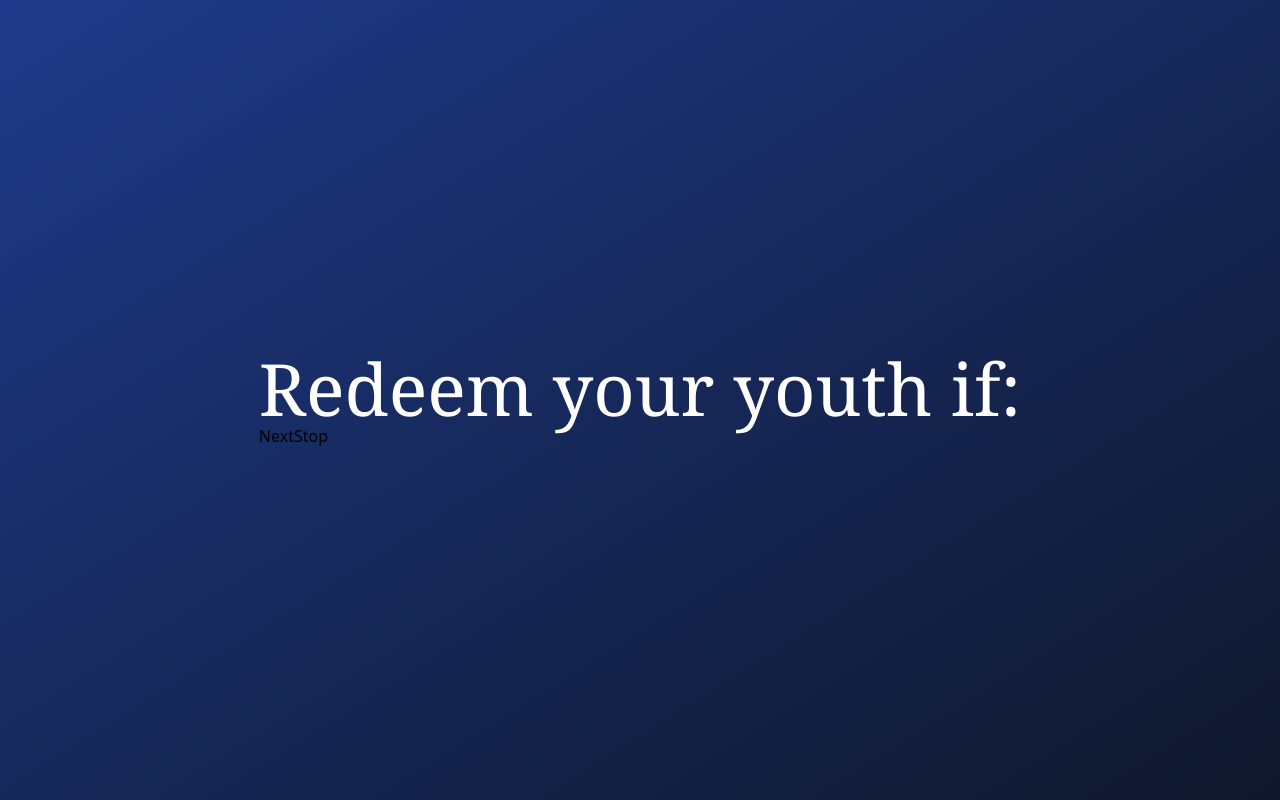
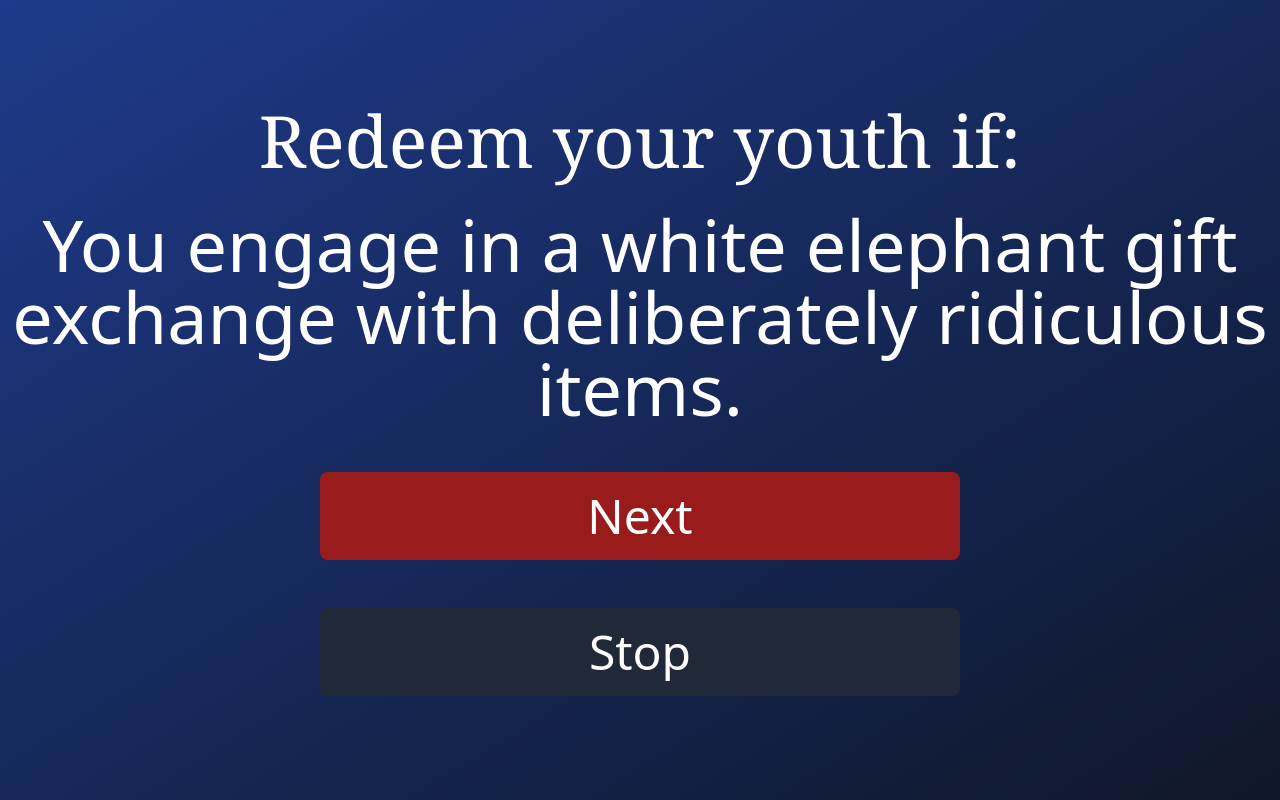
Before and after one commit to HendrikCrause/you-re-getting-old, a Vue app: page /game/redeem in a window 1280 px wide. Built offline with nearby package versions, Linux system fonts and the light colour scheme.

Commit message:
Style most main game screeens. Fix question random choice. Add QR code

```diff
--- a/src/App.vue
+++ b/src/App.vue
@@ -1,7 +1,3 @@
 <template>
-    <div class="grid place-items-center h-screen bg-gradient-to-br from-blue-900 to-slate-900">
-        <div>
-            <router-view></router-view>
-        </div>
-    </div>
+    <router-view></router-view>
 </template>
--- a/src/components/BaseLayout.vue
+++ b/src/components/BaseLayout.vue
@@ -1,5 +1,7 @@
 <template>
-    <div class="flex flex-col gap-8 items-center">
-        <slot></slot>
+    <div class="grid place-items-center h-screen bg-gradient-to-br from-blue-900 to-slate-900">
+        <div class="max-w-7xl flex flex-col gap-8 items-center">
+            <slot></slot>
+        </div>
     </div>
 </template>
--- a/src/stores/questions.ts
+++ b/src/stores/questions.ts
@@ -1,41 +1,27 @@
 import { defineStore } from "pinia";
 import { oldQuestionTexts } from "../data/old-questions"
 import { redeemQuestionTexts } from "../data/redeem-questions"
-import { computed, ref, type Ref } from "vue";
-
-type Question = {
-    text: string,
-    seen: boolean
-}
-
-function randomChoice(questions: Question[]): Question {
-    return questions[(Math.floor(Math.random() * questions.length))]
-}
+import { ref, type Ref } from "vue";
 
 export const useQuestionStore = defineStore('questions', () => {
-    const oldQuestions: Ref<Question[]> = ref(oldQuestionTexts.map(t => ({text: t, seen: false})))
-    const redeemQuestions: Ref<Question[]> = ref(redeemQuestionTexts.map(t => ({text: t, seen: false})))
+    const oldQuestions: Ref<string[]> = ref(oldQuestionTexts)
+    const redeemQuestions: Ref<string[]> = ref(redeemQuestionTexts)
 
-    const unseenOldQuestions = computed(() => oldQuestions.value.filter(q => q.seen == false))
-    const unseenRedeemQuestions = computed(() => redeemQuestions.value.filter(q => q.seen == false))
-
-    function nextOldQuestion() {
-        const choice = randomChoice(unseenOldQuestions.value)
-        choice.seen = true
-        return choice
+    function nextOldQuestion(): string {
+        const next = oldQuestions.value[Math.floor(Math.random() * oldQuestions.value.length)]
+        oldQuestions.value = oldQuestions.value.filter(t => t != next)
+        return next
     }
 
-    function nextRedeemQuestion() {
-        const choice = randomChoice(unseenRedeemQuestions.value)
-        choice.seen = true
-        return choice
+    function nextRedeemQuestion(): string {
+        const next = redeemQuestions.value[Math.floor(Math.random() * redeemQuestions.value.length)]
+        redeemQuestions.value = redeemQuestions.value.filter(t => t != next)
+        return next
     }
 
     return {
         oldQuestions,
         redeemQuestions,
-        unseenOldQuestions,
-        unseenRedeemQuestions,
         nextOldQuestion,
         nextRedeemQuestion
     }
--- a/src/views/HomePage.vue
+++ b/src/views/HomePage.vue
@@ -1,7 +1,3 @@
-<script setup lang="ts">
-import BaseLayout from "../components/BaseLayout.vue";
-</script>
-
 <template>
     <BaseLayout>
         <h1 class="font-serif text-center text-9xl text-white">You're Getting Old</h1>
--- a/src/views/game/FinishedGame.vue
+++ b/src/views/game/FinishedGame.vue
@@ -1,7 +1,7 @@
 <template>
-    <h1 class="font-serif text-center text-7xl text-white">Finished</h1>
-
-    <button>
-        <RouterLink to="/game/old">Play again</RouterLink>
-    </button>
+    <BaseLayout>
+        <h1 class="font-serif text-center text-7xl text-white">Finished</h1>
+        <RouterLink to="/game/old" class="bg-green-800 w-full rounded-lg p-5 text-white text-5xl text-center mt-4">Play again</RouterLink>
+        <RouterLink to="/" class="bg-gray-800 w-full rounded-lg p-5 text-white text-5xl text-center mt-4">Home</RouterLink>
+    </BaseLayout>
 </template>
--- a/src/views/game/OldQuestion.vue
+++ b/src/views/game/OldQuestion.vue
@@ -1,15 +1,14 @@
 <script setup lang="ts">
-    import { useQuestionStore } from '@/stores/questions'
+import { useQuestionStore } from '@/stores/questions'
 
-    const questions = useQuestionStore()
+const questions = useQuestionStore()
+const displayQuestion = questions.nextOldQuestion()
 </script>
 
 <template>
-    <h1 class="font-serif text-center text-6xl text-white">You're getting Old if:</h1>
-
-    <p class="text-center text-7xl text-white">{{ questions.nextOldQuestion().text }}</p>
-
-    <button>
-        <RouterLink to="/game/redeem">Redeem</RouterLink>
-    </button>
+    <BaseLayout>
+        <h1 class="font-serif text-center text-6xl text-white">You're getting Old if:</h1>
+        <p class="text-center text-7xl text-white">{{ displayQuestion }}</p>
+        <RouterLink to="/game/redeem" class="bg-green-800 rounded-lg w-1/2 p-5 text-white text-5xl text-center mt-4">Redeem</RouterLink>
+    </BaseLayout>
 </template>
--- a/src/views/game/OnlineGame.vue
+++ b/src/views/game/OnlineGame.vue
@@ -1,9 +1,13 @@
+<script setup lang="ts">
+import client_qr from '@/assets/client-qr.png'
+</script>
+
 <template>
-    <h1 class="font-serif text-center text-7xl text-white">Online Score</h1>
-
-    <RouterLink to="/client/start">Send players to this link</RouterLink>
-
-    <button>
-        <RouterLink to="/game/old">Start</RouterLink>
-    </button>
+    <BaseLayout>
+        <h1 class="font-serif text-center text-7xl text-white">Online Score</h1>
+        <p class="text-white text-4xl">Everyone scan this QR code:</p>
+        <img :src="client_qr" class="w-1/2" />
+        <RouterLink to="/client/start" class="text-purple-600 underline text-2xl">Or follow this link</RouterLink>
+        <RouterLink to="/game/old" class="bg-green-800 rounded-lg w-1/2 p-5 text-white text-5xl text-center mt-4">Start</RouterLink>
+    </BaseLayout>
 </template>
--- a/src/views/game/PrintableScore.vue
+++ b/src/views/game/PrintableScore.vue
@@ -1,7 +1,6 @@
 <template>
-    <h1 class="font-serif text-center text-7xl text-white">Printable Score</h1>
-
-    <button>
+    <BaseLayout>
+        <h1 class="font-serif text-center text-7xl text-white">Printable Score</h1>
         <RouterLink to="/game/old">Start</RouterLink>
-    </button>
+    </BaseLayout>
 </template>
--- a/src/views/game/RedeemQuestion.vue
+++ b/src/views/game/RedeemQuestion.vue
@@ -1,10 +1,16 @@
+<script setup lang="ts">
+import type BaseLayout from '@/components/BaseLayout.vue';
+import { useQuestionStore } from '@/stores/questions'
+
+const questions = useQuestionStore()
+const displayQuestion = questions.nextRedeemQuestion()
+</script>
+
 <template>
-    <h1 class="font-serif text-center text-7xl text-white">Redeem your youth if:</h1>
-
-    <button>
-        <RouterLink to="/game/old">Next</RouterLink>
-    </button>
-    <button>
-        <RouterLink to="/game/finished">Stop</RouterLink>
-    </button>
+    <BaseLayout>
+        <h1 class="font-serif text-center text-7xl text-white">Redeem your youth if:</h1>
+        <p class="text-center text-7xl text-white">{{ displayQuestion }}</p>
+        <RouterLink to="/game/old" class="bg-red-800 rounded-lg w-1/2 p-5 text-white text-5xl text-center mt-4">Next</RouterLink>
+        <RouterLink to="/game/finished" class="bg-gray-800 rounded-lg w-1/2 p-5 text-white text-5xl text-center mt-4">Stop</RouterLink>
+    </BaseLayout>
 </template>
```
Also changed, not shown: src/assets/client-qr.png (added).
